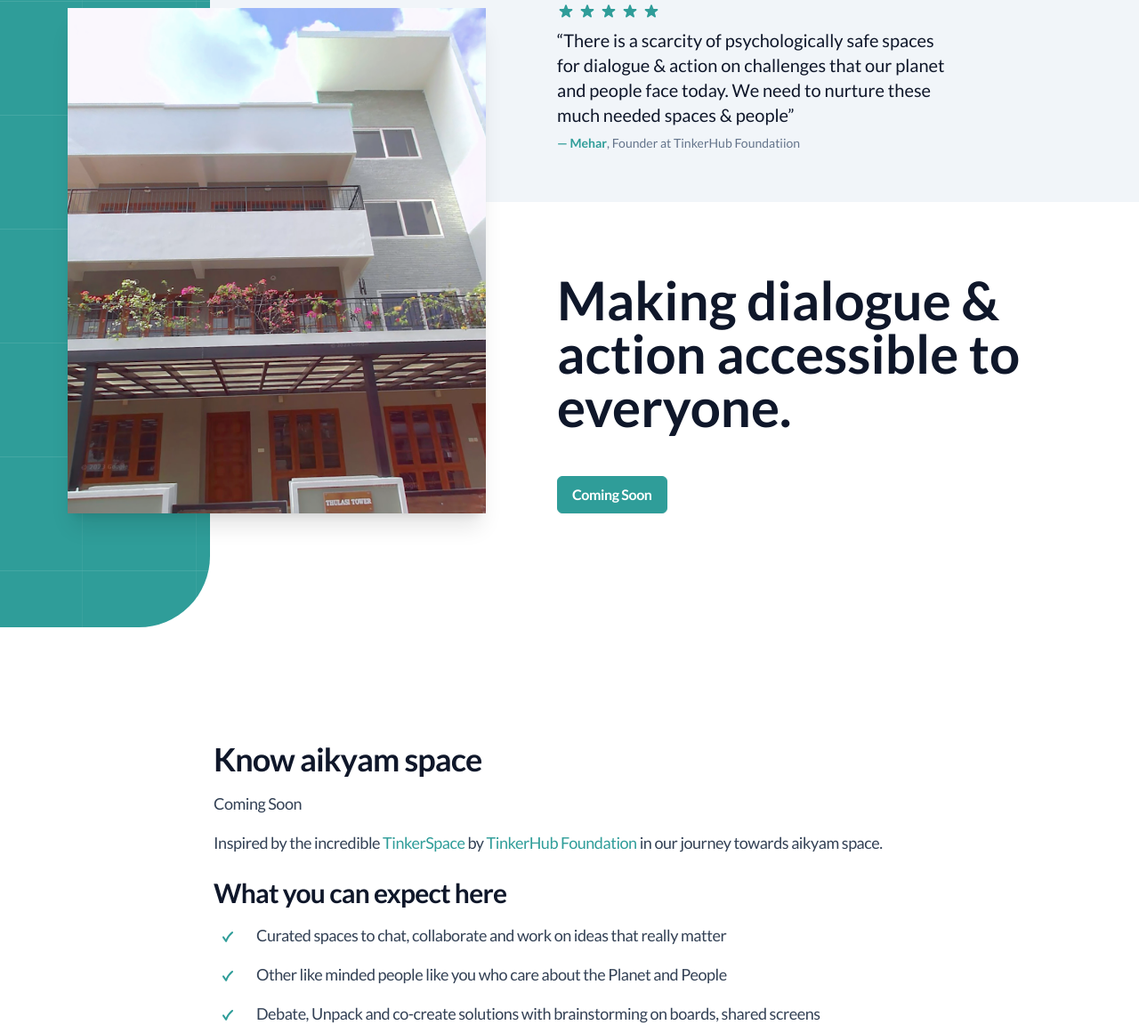
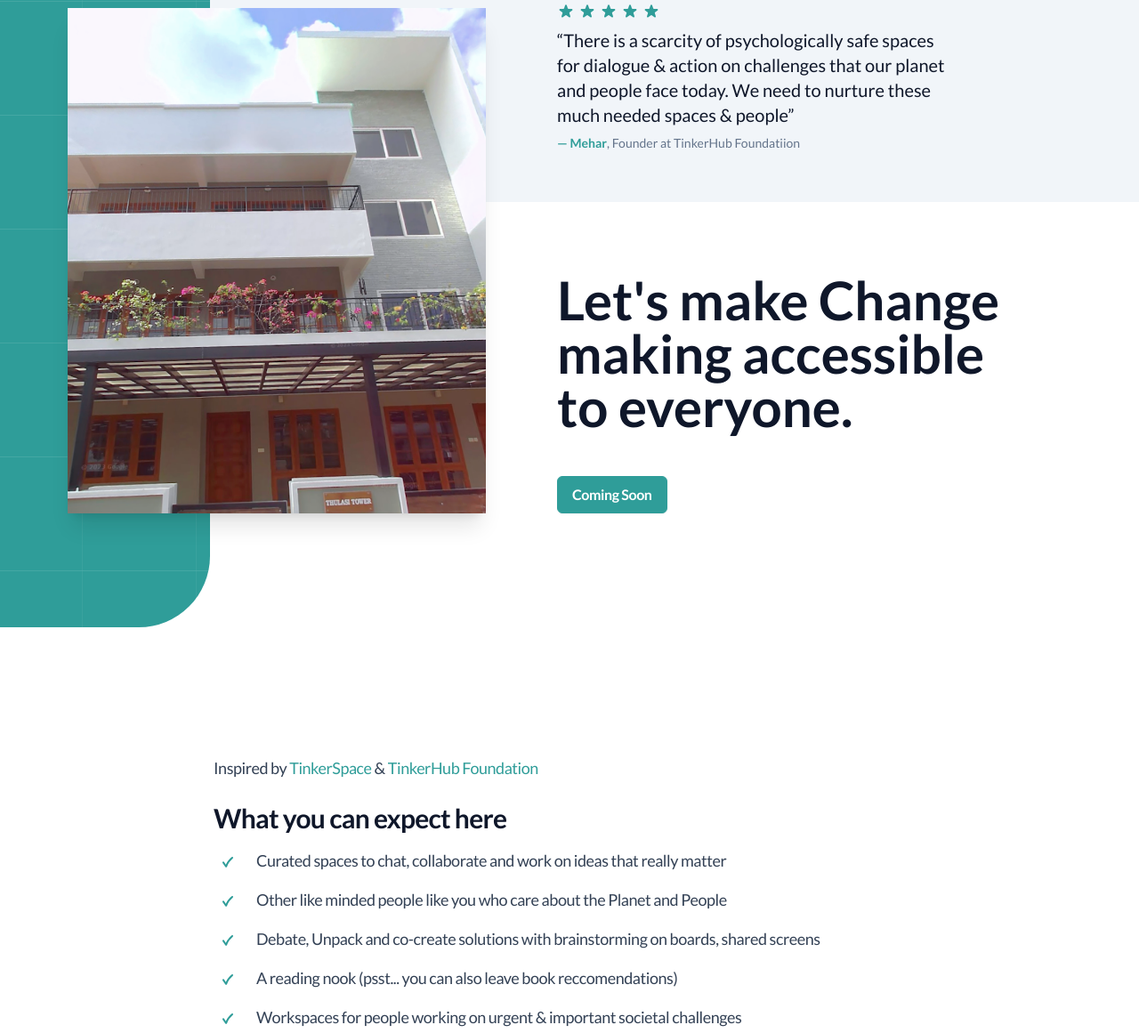
Before and after one commit to t4glabs/Aikyam-space-Template, a website: page index.html in a window 1280 px wide. Shown: the part 215-1376 px from the top of the page at 89% size. Drawn offline with Linux system fonts and the light colour scheme.

Commit message:
Update index.html

```diff
--- a/index.html
+++ b/index.html
@@ -102,7 +102,7 @@
       </div>
       <div class="bg-white pt-16 lg:col-span-7 lg:bg-transparent lg:pl-16 lg:pt-0 xl:pl-20">
         <div class="mx-auto px-4 sm:px-6 md:max-w-2xl md:px-4 lg:px-0">
-          <h1 class="heading-text font-display text-5xl font-extrabold text-slate-900 sm:text-6xl">Making dialogue & action accessible to everyone.
+          <h1 class="heading-text font-display text-5xl font-extrabold text-slate-900 sm:text-6xl">Let's make Change making accessible to everyone.
           </h1>
 
           <p class="font-display text-xl  text-slate-600 p-2"></p>
@@ -133,19 +133,12 @@
   <!-- *************** -->
   <section id="introduction" aria-label="Introduction" class="pb-16 pt-20 sm:pb-20 md:pt-36 lg:py-32">
     <div class="mx-auto px-4 sm:px-6 md:max-w-2xl md:px-4 lg:max-w-4xl lg:px-12 text-lg tracking-tight text-slate-700">
-      <p class="font-display text-4xl font-bold tracking-tight text-slate-900">Know aikyam space </p>
-
-      <p class="mt-4">Coming Soon
-      </p>
-
-      <p class="mt-4">Inspired by the incredible
+      <p class="font-display text-4xl font-bold tracking-tight text-slate-900"> </p>
+      <p class="mt-4">Inspired by
         <a href="https://www.tinkerhub.org/tinkerspace" target="_blank" class="aikyam-color hover:underline"> TinkerSpace </a>
 
-        by
+        &
         <a href="https://www.tinkerhub.org/" target="_blank" class="aikyam-color hover:underline"> TinkerHub Foundation</a>
-
-        in our journey
-        towards aikyam space.
       </p>
 
 
```
